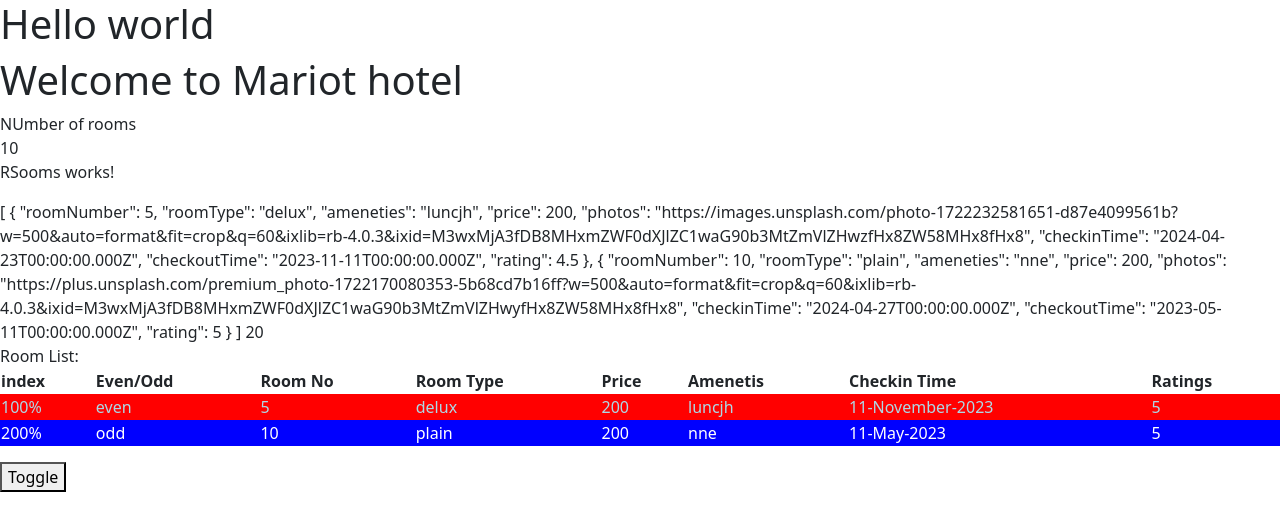
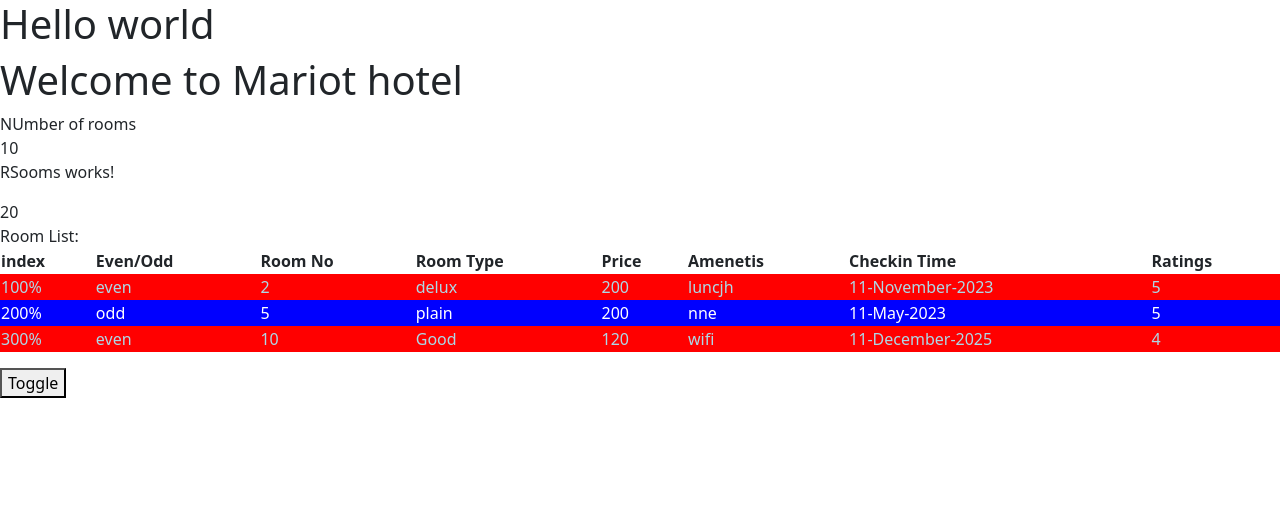
Before and after one commit to ArnoldRamodike/hotelinventoryapp, an Angular app: page / in a window 1280 px wide. Shown: the top 530 px of the page. Built offline with nearby package versions, Linux system fonts and the light colour scheme.

Commit message:
Adding a component and some style update

```diff
--- /dev/null
+++ b/src/app/rooms/room-list/room-list.component.html
@@ -0,0 +1,27 @@
+Room List:
+
+<table class="table">
+<tr>
+<th>index</th>
+<th>Even/Odd</th>
+<th>Room No</th>
+<th>Room Type</th>
+<th>Price</th>
+<th>Amenetis</th>
+<th>Checkin Time</th>
+<th>Ratings</th>
+</tr>
+
+<tr [ngClass]="e ? 'evn' : 'odd'"
+*ngFor="let room of rooms  let e =even; let o =odd; let i=index">
+    <td>{{i+1 | percent}}</td>
+    <td>{{e ? "even" : "odd" }}</td>
+    <td>{{ room.roomNumber }}</td>
+    <td>{{ room.roomType }}</td>
+    <td>{{ room.price }}</td>
+    <td>{{ room.ameneties }}</td>
+    <td>{{ room.checkoutTime  | date : 'dd-MMMM-YYYY'}}</td>
+    <td>{{room.rating | number : '1.0-0' }}</td>
+
+</tr>
+</table>
--- /dev/null
+++ b/src/app/rooms/room-list/room-list.component.ts
@@ -0,0 +1,21 @@
+import { Component, Input, OnInit } from '@angular/core';
+import { RoomList } from '../rooms';
+import { CommonModule } from '@angular/common';
+
+@Component({
+  selector: 'app-room-list',
+  standalone: true,
+  imports: [CommonModule],
+  templateUrl: './room-list.component.html',
+  styleUrl: './room-list.component.css'
+})
+export class RoomListComponent implements OnInit {
+
+  @Input() rooms: RoomList[]  = [];
+
+  constructor() {}
+
+  ngOnInit(): void {
+
+  }
+}
--- a/src/app/rooms/rooms.component.html
+++ b/src/app/rooms/rooms.component.html
@@ -5,38 +5,12 @@
     <div [innerText]="numberOfRoom"></div>
     <p>RSooms works!</p>
 </div>
-{{roomLists |json}}
+<!-- {{roomLists |json}} -->
 
 {{rooms.totalRooms ?? "No rooms"}}
 
 <div  *ngIf="rooms.totalRooms! > 0">
-    Room List:
-
-    <table class="table">
-   <tr>
-    <th>index</th>
-    <th>Even/Odd</th>
-    <th>Room No</th>
-    <th>Room Type</th>
-    <th>Price</th>
-    <th>Amenetis</th>
-    <th>Checkin Time</th>
-    <th>Ratings</th>
-   </tr>
-
-   <tr [ngClass]="e ? 'evn' : 'odd'"
-    *ngFor="let room of roomLists  let e =even; let o =odd; let i=index">
-        <td>{{i+1 | percent}}</td>
-        <td>{{e ? "even" : "odd" }}</td>
-        <td>{{ room.roomNumber }}</td>
-        <td>{{ room.roomType }}</td>
-        <td>{{ room.price }}</td>
-        <td>{{ room.ameneties }}</td>
-        <td>{{ room.checkoutTime  | date : 'dd-MMMM-YYYY'}}</td>
-        <td>{{room.rating | number : '1.0-0' }}</td>
-
-   </tr>
-</table>
+  <app-room-list [rooms] = "roomLists"></app-room-list>
 </div>
 
 <button (click)="toggle()">Toggle</button>
--- a/src/app/rooms/rooms.component.ts
+++ b/src/app/rooms/rooms.component.ts
@@ -1,12 +1,13 @@
 import { Component } from '@angular/core';
 import { Room, RoomList } from './rooms';
 import { CommonModule } from '@angular/common';
+import { RoomListComponent } from './room-list/room-list.component';
 
 
 @Component({
   selector: 'app-rooms',
   standalone: true,
-  imports: [CommonModule],
+  imports: [CommonModule, RoomListComponent],
   templateUrl: './rooms.component.html',
   styleUrl: './rooms.component.css'
 })
@@ -21,8 +22,17 @@
   }
 
   roomLists : RoomList[] = [
+
+ ]
+
+ constructor () {
+
+ }
+
+  ngOnInit() : void {
+    this.roomLists = [
       {
-      roomNumber: 5,
+        roomNumber: 2,
       roomType: "delux",
       ameneties: "luncjh",
       price: 200,
@@ -32,7 +42,7 @@
         rating: 4.5
     },
       {
-      roomNumber: 10,
+        roomNumber: 5,
       roomType: "plain",
       ameneties: "nne",
       price: 200,
@@ -41,9 +51,21 @@
       checkoutTime: new Date( "11-may-2023"),
         rating: 5.0
     },
+      {
+        roomNumber: 10,
+      roomType: "Good",
+      ameneties: "wifi",
+      price: 120,
+      photos: "https://plus.unsplash.com/premium_photo-1722170080353-5b68cd7b16ff?w=500&auto=format&fit=crop&q=60&ixlib=rb-4.0.3&ixid=M3wxMjA3fDB8MHxmZWF0dXJlZC1waG90b3MtZmVlZHwyfHx8ZW58MHx8fHx8",
+      checkinTime: new Date("27-jan-2024"),
+      checkoutTime: new Date( "11-dec-2025"),
+        rating: 3.5
+    },
     ]
+  }
 
   hidrooms =false;
+
   toggle(){
     this.hidrooms = !this.hidrooms;
 
--- a/src/styles.css
+++ b/src/styles.css
@@ -1 +1,11 @@
 /* You can add global styles to this file, and also import other style files */
+
+.evn{
+    background-color: red;
+    color: lightblue;
+}
+
+.odd{
+    background-color: blue;
+    color: white;
+}
```
Also changed, not shown: src/app/rooms/room-list/room-list.component.css (added), 1 other file (tests, documents, lock files or other folders). Lines whose indentation alone changed are shown as unchanged.
